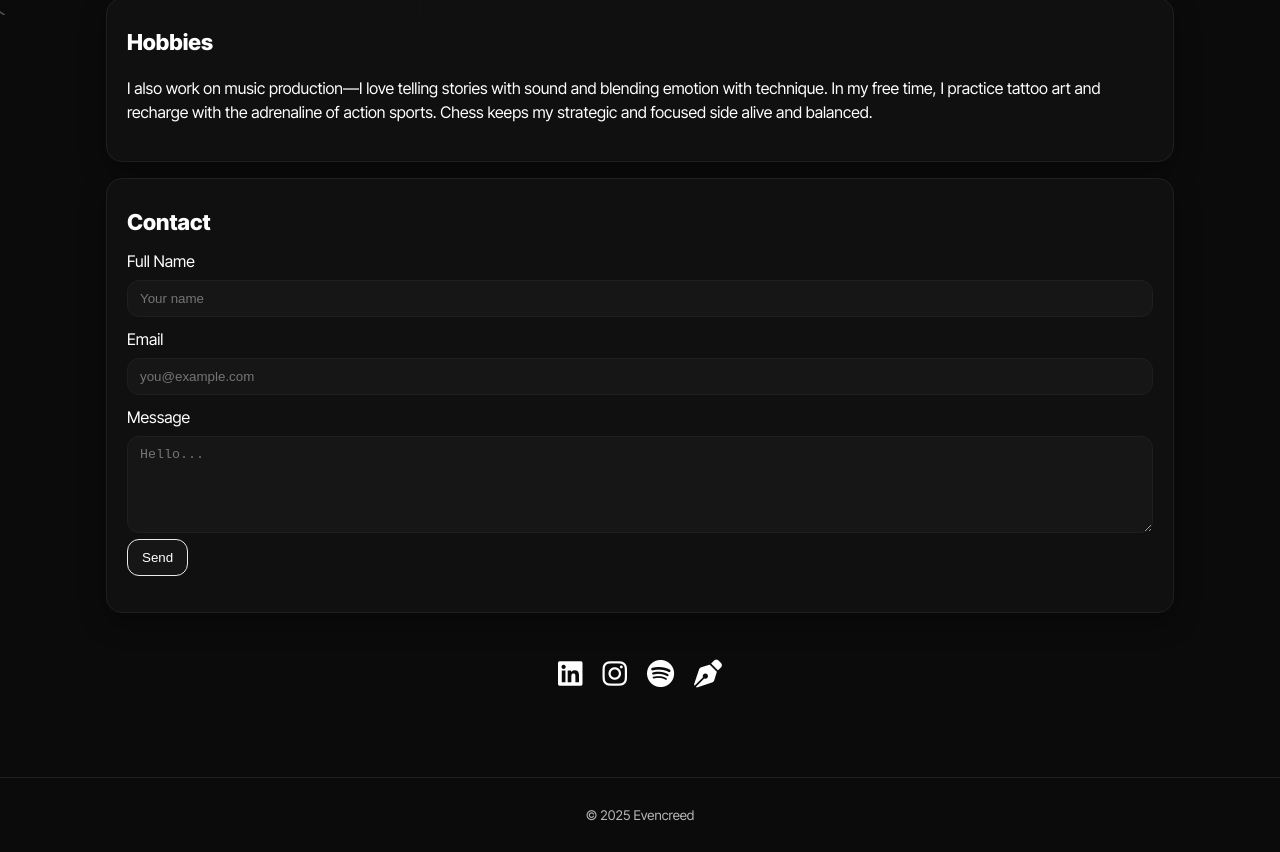
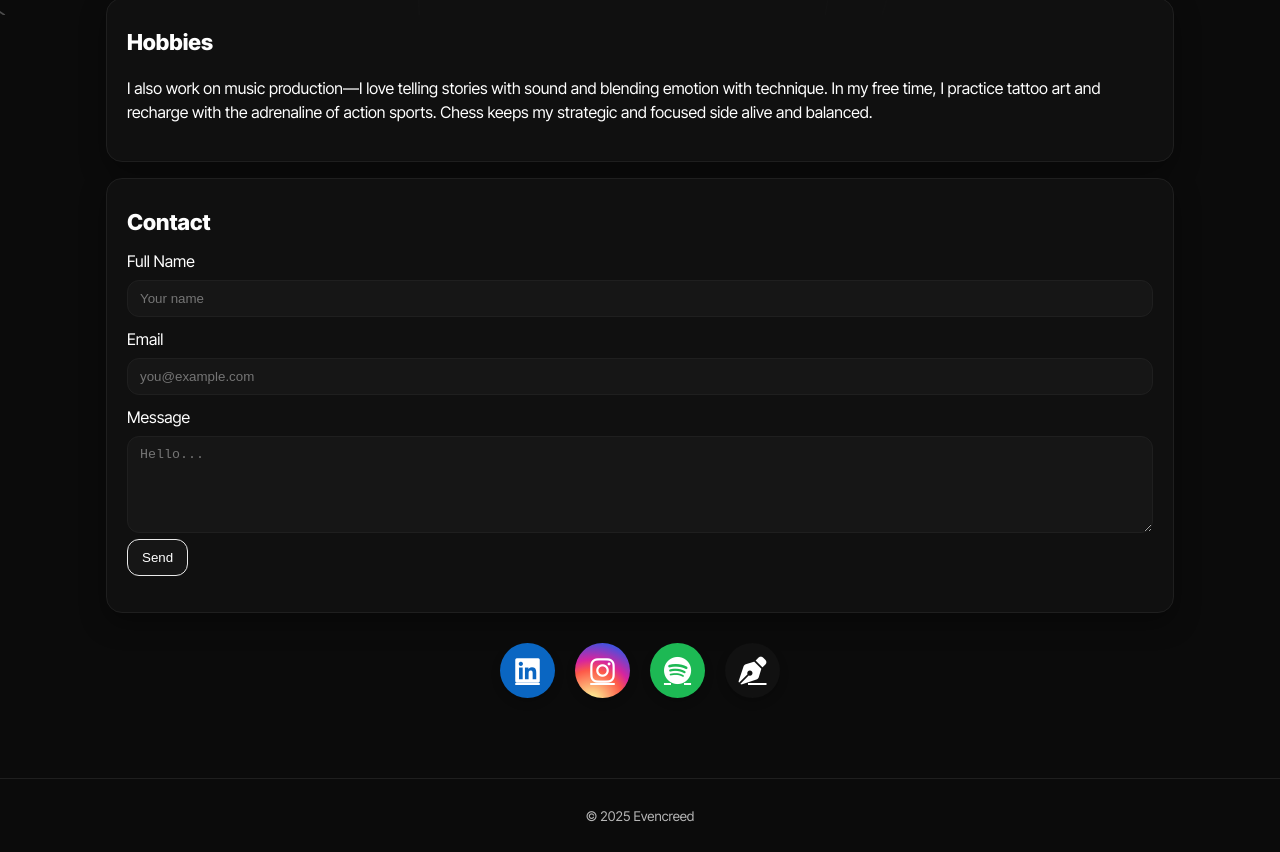
Before and after one commit to evencreed/personal-site, a plain HTML site: page frontend/index.html in a window 1280 px wide. Shown: the part 785-1637 px from the top of the page. Drawn offline with Linux system fonts and the light colour scheme.

Commit message:
Update styles.css

```diff
--- a/frontend/styles.css
+++ b/frontend/styles.css
@@ -113,23 +113,7 @@ body{
   margin-bottom:16px;
 }
 
-.social-links {
-  display: flex;
-  justify-content: center;
-  gap: 20px;
-  margin: 40px 0;
-}
 
-.social-links a {
-  font-size: 28px;
-  color: var(--text-color);
-  transition: transform 0.2s ease, color 0.3s ease;
-}
-
-.social-links a:hover {
-  transform: scale(1.2);
-  color: var(--accent-color); /* Tema accent rengi (ör: mavi ya da kırmızı) */
-}
 
 /* HERO */
 .hero{
@@ -205,6 +189,48 @@ textarea{ resize:vertical }
 .bullets{ margin:6px 0 0 18px }
 .bullets li{ margin:4px 0 }
 
+/* Sosyal Medya Barı */
+.social-links {
+  display: flex;
+  justify-content: center;
+  gap: 20px;
+  margin: 30px 0;
+}
+
+.social-links a {
+  font-size: 28px;
+  width: 55px;
+  height: 55px;
+  border-radius: 50%;
+  display: flex;
+  align-items: center;
+  justify-content: center;
+  transition: all 0.3s ease;
+  color: #fff;
+  background: #333; /* Varsayılan arka plan */
+  box-shadow: 0 4px 10px rgba(0,0,0,0.2);
+}
+
+.social-links a:hover {
+  transform: scale(1.15) rotate(8deg);
+  box-shadow: 0 6px 15px rgba(0,0,0,0.3);
+}
+
+/* Her platformun marka rengi */
+.social-links a[href*="linkedin"] {
+  background: #0A66C2;
+}
+.social-links a[href*="instagram"] {
+  background: radial-gradient(circle at 30% 107%, #fdf497 0%, #fdf497 5%, #fd5949 45%, #d6249f 60%, #285AEB 90%);
+}
+.social-links a[href*="spotify"] {
+  background: #1DB954;
+}
+.social-links a[href*="tattoo"],
+.social-links a[href*="pen"] {
+  background: #111;
+}
+
 /* Footer */
 .footer{
   position:relative; z-index:2; border-top:1px solid var(--border);
```
